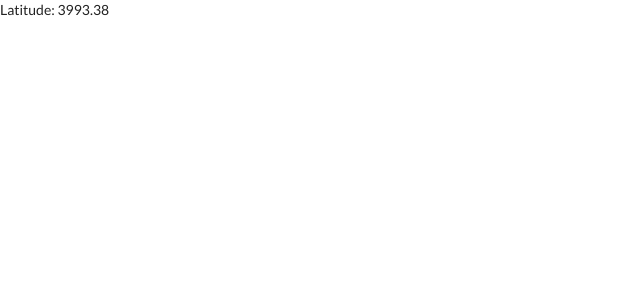
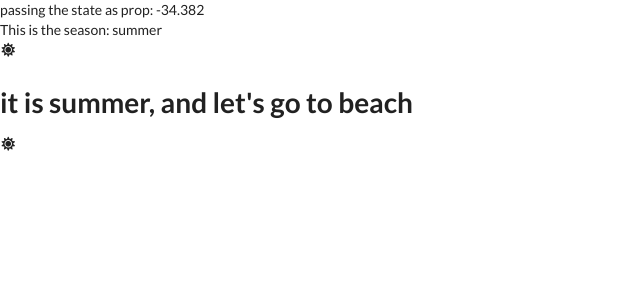
Before and after one commit to HikmatullaIbrat/Comments-with-ReactJs, a React (Create React App) app: page / in a window 1280 px wide. Shown: the top 300 px of the page, without its empty margins (0-640 px from the left). Built offline with nearby package versions, Linux system fonts and the light colour scheme; no server answers.

Commit message:
A separate module with a loading spinner and default props for season added

```diff
--- a/src/App.js
+++ b/src/App.js
@@ -7,6 +7,8 @@ import AssignmentWork from './AssignmentWork';
 import AssignmentWork2 from './AssignmentWork2';
 import ReactDOM from 'react-dom';
 import React from 'react';
+import SeasonDisplay from './SeasonDisplay';
+import Spinner from './Spinner';
 
 // function getTime(){
 //   return (new Date()).toLocaleTimeString()
@@ -15,12 +17,25 @@ import React from 'react';
 // Class component
 class App extends React.Component{
 
-  constructor(props){
-    super(props);
+    state = {lat:-34.382, errorMessage: "No Latitude value available"};
 
-    // creating state object within class component
-    //This is the only time we do direct assignment to this.state, instead we should use setState
-    this.state = {lat: 3993.38, errorMessage: 'Latitude doesnt exist'};
+
+    // the upper line state is equivalent to the lower whole constructor therefore we cleaned the consturctor
+  // constructor(props){
+  //   super(props);
+
+  //   // creating state object within class component
+  //   //This is the only time we do direct assignment to this.state, instead we should use setState
+  //   this.state = {lat:null, errorMessage: 'Latitude doesnt exist'};
+
+
+  // }
+
+    // usage of component did mount
+  componentDidMount(){
+
+    // we have shown lat value where we set it manually, because to show result even if this is no internet
+    const manuallySetLat = this.state.lat;
 
     window.navigator.geolocation.getCurrentPosition(
       // position => console.log(position),
@@ -35,8 +50,15 @@ class App extends React.Component{
       },
       err => {
         this.setState({errorMessage: err.message});
+        }
+
+    ); // end of window.navigator.geolocation.getCurrentPosition
+
+    // Optional: if you want to keep using the manually set latitude in case of error
+    if(!this.state.lat || this.state.errorMessage){
+      this.setState({ lat: manuallySetLat});
     }
-    );
+
   }
 
 
@@ -48,13 +70,15 @@ class App extends React.Component{
     }
     // latitude value was existed
     if (this.state.errorMessage && this.state.lat){
-      return <div>Latitude: {this.state.lat}</div>;
+      // return <div>Latitude: {this.state.lat}</div>;
+
+
+      // to pass state as props
+      return <SeasonDisplay lat={this.state.lat} />
     }
 
     // if both were not existed, or value was in loading
-    return(
-      <div>Loading!</div>
-    );
+    return <Spinner message="Please accept location request, if you asked for, else wait..."/>;
 
   }
 }
--- a/src/AssignmentWork.js
+++ b/src/AssignmentWork.js
@@ -1,10 +1,15 @@
 import React from 'react';
 
+
+
 const AssignmentWork = (props) =>{
+
     return (
         <div className='ui message'>
             {/* <div className='header'>Changes in Services </div> */}
-            <div className='header'>{props.header} </div>
+            {/* <div className='header'>{props.header} </div> */}
+
+
 
             {/* <p>We just Update our privacy and policy here to better service our customers.</p> */}
             <p>{props.text}</p>
--- /dev/null
+++ b/src/SeasonDisplay.js
@@ -0,0 +1,44 @@
+import React from 'react';
+
+// seasonConfig will work according to the result of getSeason and then it will pass summer or winter object to
+// seasonDisplay
+const seasonConfig = {
+    summer: {
+        text: "it is summer, and let's go to beach",
+        iconName:"sun"
+    },
+    winter:{
+        text : "Burr it is cold",
+        iconName :"snowflake"
+    }
+}
+
+const getSeason = (lat,month) =>{
+    if(month >  2 && month < 9){
+        return lat > 0 ? 'summer' : 'winter';
+    }
+    else{
+        return lat > 0 ? 'winter' : 'summer';
+    }
+}
+
+
+const SeasonDisplay = props =>{
+    const season = getSeason(props.lat, new Date().getMonth());
+    const {text, iconName} = seasonConfig[season];
+    return(
+       <div>
+        {/* in this props.lat lat is state which is passed as prop */}
+         <div className='latitude'> passing the state as prop: {props.lat} </div>
+
+         {/* and this season is a string which defined above */}
+         <div>This is the season: {season}</div>
+
+        <i className={`${iconName} icon`}></i>
+        <h1>{text}</h1>
+        <i className={`${iconName} icon`}></i>
+       </div>
+    );
+}
+
+export default SeasonDisplay;
--- /dev/null
+++ b/src/Spinner.js
@@ -0,0 +1,15 @@
+import React from "react";
+
+const Spinner = (props) =>{
+    return (
+        <div className="ui active dimmer">
+            <div className="ui big text loader">{props.message}</div>
+        </div>
+    )
+}
+
+Spinner.defaultProps = {
+    message: "Loading..."
+}
+
+export default Spinner;
```
